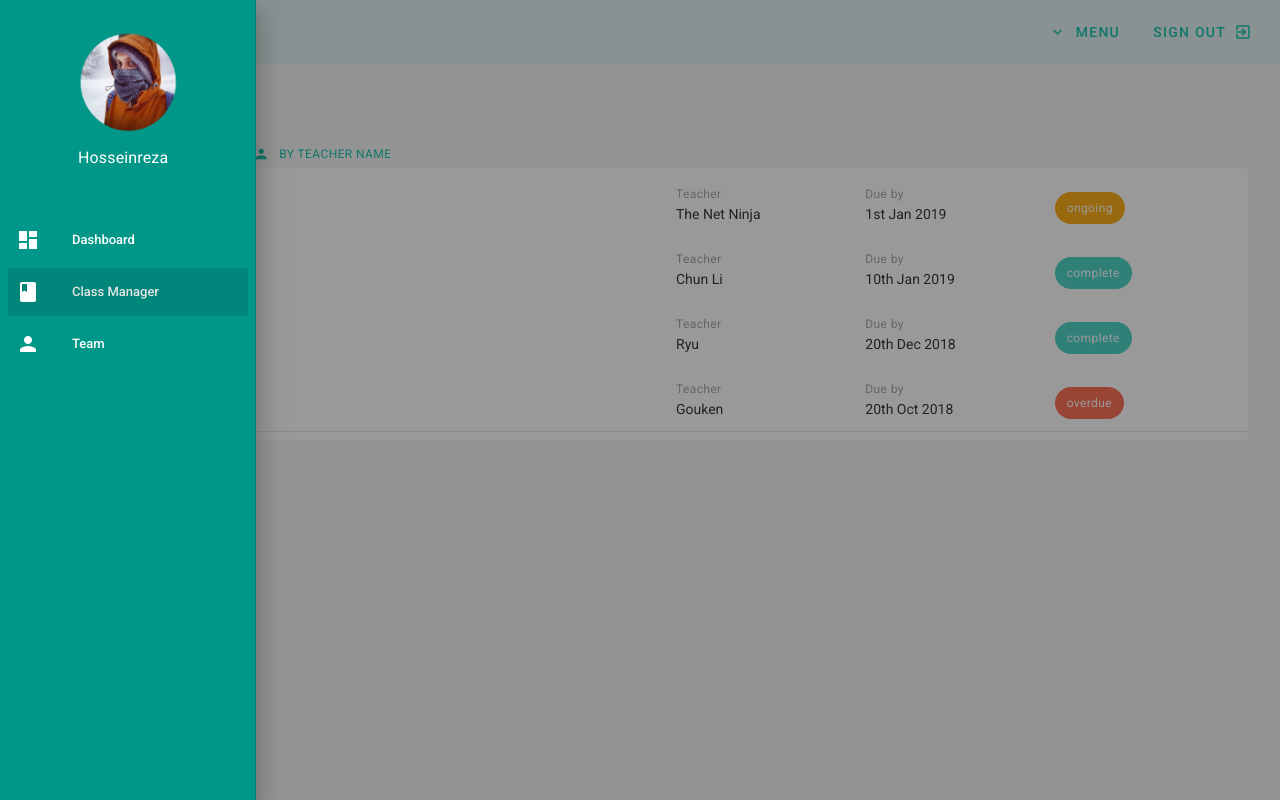
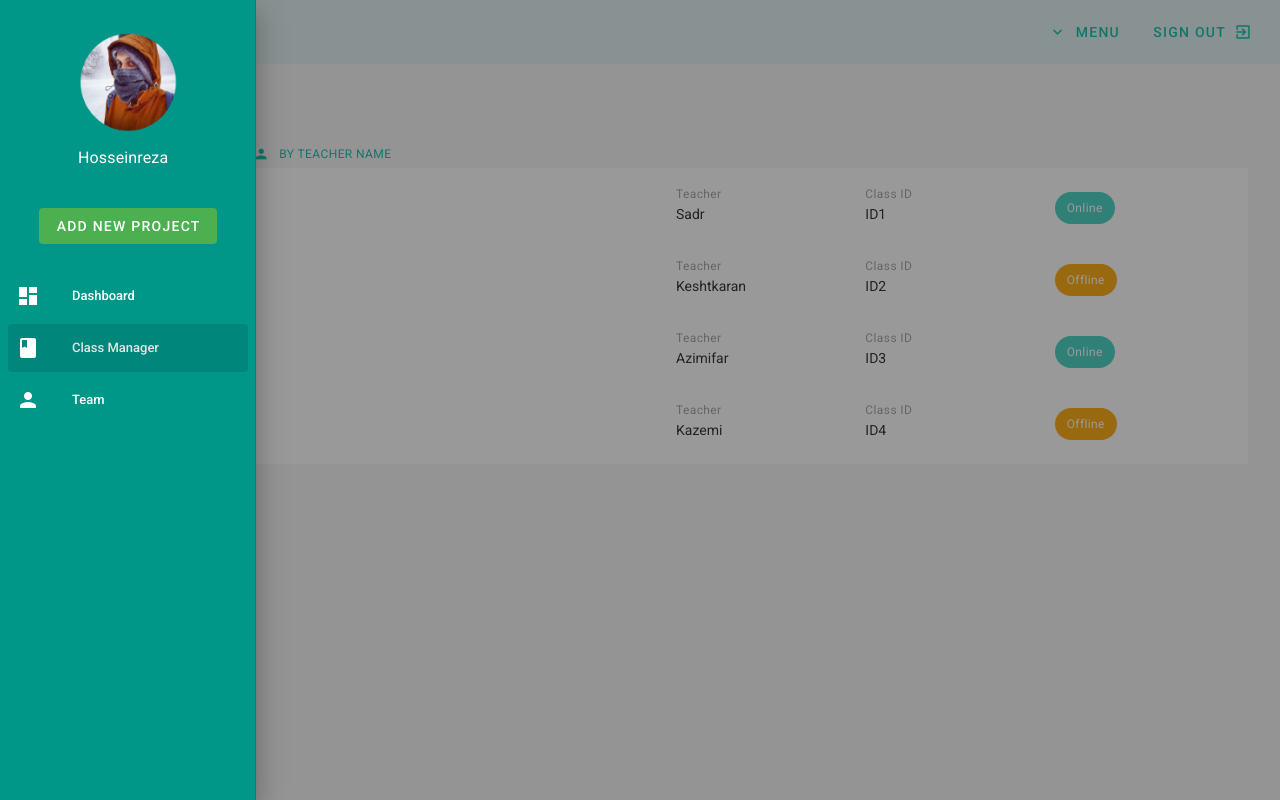
Before and after one commit to HosseinrezaAk/GiKJiK, a Vue app: page /user/classmanagment in a window 1280 px wide. Both pictures are taken after a click on the button "menu". Built offline with nearby package versions, Linux system fonts and the light colour scheme.

Commit message:
pop added to navbar

```diff
--- a/src/components/Navbar.vue
+++ b/src/components/Navbar.vue
@@ -47,7 +47,12 @@
                             Hosseinreza
                         </p>
                     </v-flex>
+
+                    <v-flex mb-5>
+                        <app-popup></app-popup>
+                    </v-flex>
                 </v-layout>
+
             <v-list dense nav>
                 <v-list-item v-for="link in links" :key="link.text" router :to="link.route">
                     <v-list-item-action>
@@ -65,7 +70,11 @@
 </template>
 
 <script>
+    import Popup from './Popup'
     export default {
+        components:{
+            appPopup :Popup
+        },
         data() {
             return {
                 drawer: false,
--- /dev/null
+++ b/src/components/Popup.vue
@@ -0,0 +1,31 @@
+<template>
+	<div>
+		<v-dialog max-width="600px">
+			<template v-slot:activator="{on,attrs}">
+				<v-btn text v-on="on" v-bind="attrs" class="success">
+					Add new project
+
+				</v-btn>
+			</template>
+			<v-card>
+				<v-card-title>
+					<h2>Add a New Project</h2>
+				</v-card-title>
+				<v-card-text>
+					<v-form class="px-3">
+
+					</v-form>
+				</v-card-text>
+
+			</v-card>
+
+
+		</v-dialog>
+	</div>
+</template>
+
+<script>
+export default {
+
+}
+</script>
--- a/src/views/ClassMng.vue
+++ b/src/views/ClassMng.vue
@@ -31,7 +31,7 @@
                 </v-layout>
 
 
-                <v-card flat class="pl-3 pb-2" v-for="eachClass in classes" :key="eachClass.title" >
+                <v-card flat class="pl-3 mb-1" v-for="eachClass in classes" :key="eachClass.title" >
                     <v-layout row wrap :class="`pa-4 eachClass ${eachClass.status}`">
                         <v-flex xs12 md6>
                             <div class="caption grey--text">Class title</div>
@@ -44,7 +44,7 @@
                         </v-flex>
 
                         <v-flex xs6 sm4 md2>
-                            <div class="caption grey--text">Due by</div>
+                            <div class="caption grey--text">Class ID</div>
                             <div> {{ eachClass.due}}</div>
                         </v-flex>
                         <v-flex xs2 sm4 md2>
@@ -55,7 +55,7 @@
                         </v-flex>
 
                     </v-layout>
-                    <v-divider></v-divider>
+
                 </v-card>
 
 
@@ -75,10 +75,10 @@
         data() {
             return {
                 classes: [
-                    { title: 'Algorithm', person: 'The Net Ninja', due: '1st Jan 2019', status: 'ongoing', content: 'Lorem ipsum dolor sit amet consectetur adipisicing elit. Sunt consequuntur eos eligendi illum minima adipisci deleniti, dicta mollitia enim explicabo fugiat quidem ducimus praesentium voluptates porro molestias non sequi animi!'},
-                    { title: 'Data Structure', person: 'Chun Li', due: '10th Jan 2019', status: 'complete', content: 'Lorem ipsum dolor sit amet consectetur adipisicing elit. Sunt consequuntur eos eligendi illum minima adipisci deleniti, dicta mollitia enim explicabo fugiat quidem ducimus praesentium voluptates porro molestias non sequi animi!'},
-                    { title: 'Artificial Intelligence', person: 'Ryu', due: '20th Dec 2018', status: 'complete', content: 'Lorem ipsum dolor sit amet consectetur adipisicing elit. Sunt consequuntur eos eligendi illum minima adipisci deleniti, dicta mollitia enim explicabo fugiat quidem ducimus praesentium voluptates porro molestias non sequi animi!'},
-                    { title: 'Web', person: 'Gouken', due: '20th Oct 2018', status: 'overdue', content: 'Lorem ipsum dolor sit amet consectetur adipisicing elit. Sunt consequuntur eos eligendi illum minima adipisci deleniti, dicta mollitia enim explicabo fugiat quidem ducimus praesentium voluptates porro molestias non sequi animi!'},
+                    { title: 'Algorithm', person: 'Sadr', due: 'ID1', status: 'Online', content: 'Lorem ipsum dolor sit amet consectetur adipisicing elit. Sunt consequuntur eos eligendi illum minima adipisci deleniti, dicta mollitia enim explicabo fugiat quidem ducimus praesentium voluptates porro molestias non sequi animi!'},
+                    { title: 'Data Structure', person: 'Keshtkaran', due: 'ID2', status: 'Offline', content: 'Lorem ipsum dolor sit amet consectetur adipisicing elit. Sunt consequuntur eos eligendi illum minima adipisci deleniti, dicta mollitia enim explicabo fugiat quidem ducimus praesentium voluptates porro molestias non sequi animi!'},
+                    { title: 'Artificial Intelligence', person: 'Azimifar', due: 'ID3', status: 'Online', content: 'Lorem ipsum dolor sit amet consectetur adipisicing elit. Sunt consequuntur eos eligendi illum minima adipisci deleniti, dicta mollitia enim explicabo fugiat quidem ducimus praesentium voluptates porro molestias non sequi animi!'},
+                    { title: 'Web', person: 'Kazemi', due: 'ID4', status: 'Offline', content: 'Lorem ipsum dolor sit amet consectetur adipisicing elit. Sunt consequuntur eos eligendi illum minima adipisci deleniti, dicta mollitia enim explicabo fugiat quidem ducimus praesentium voluptates porro molestias non sequi animi!'},
                 ]
             }
         },
@@ -96,19 +96,19 @@
 </script>
 
 <style >
-    .eachClass.complete{
+    .eachClass.Online{
         border-left:4px solid #3cd1c2;
     }
-    .eachClass.ongoing{
+    .eachClass.Offline{
         border-left:4px solid orange;
     }
     .eachClass.overdue{
         border-left:4px solid tomato;
     }
-    .v-chip.complete{
+    .v-chip.Online{
         background: #3cd1c2 !important;
     }
-    .v-chip.ongoing{
+    .v-chip.Offline{
         background: orange!important;
     }
     .v-chip.overdue{
```
